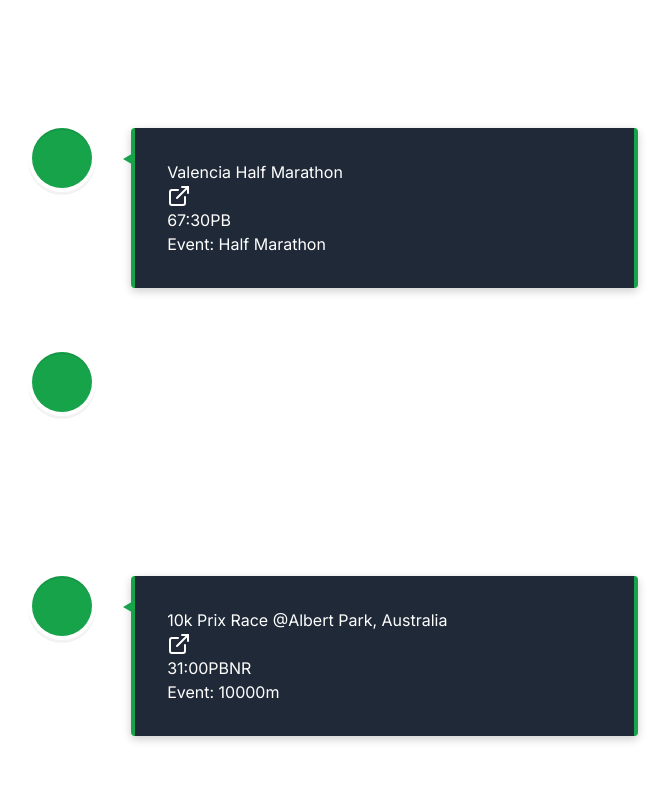
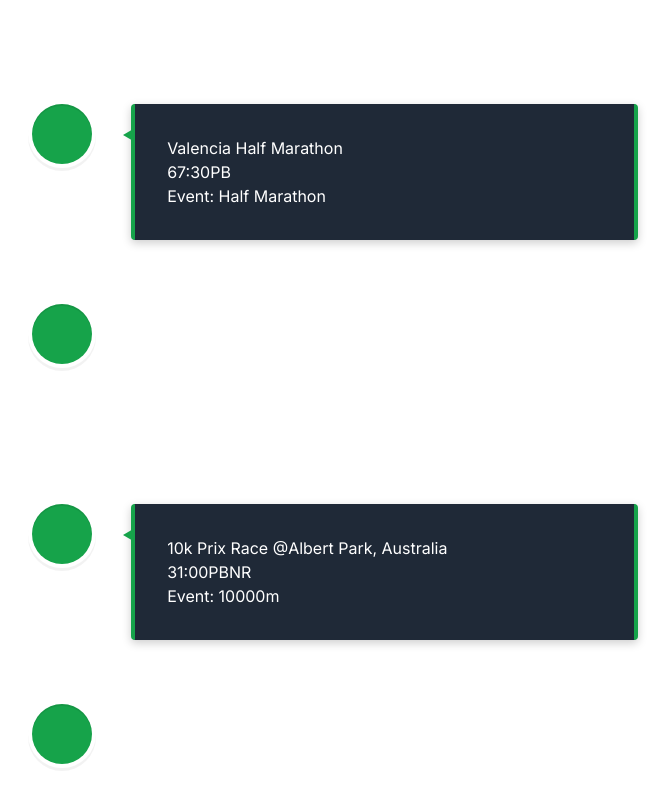
Before and after one commit to eijnehc/lilardtime0-portfolio, a Next.js app: page /races in a window 1280 px wide. Shown: the part 720-1518 px from the top of the page, without its empty margins (578-1250 px from the left). Built offline with nearby package versions, Linux system fonts and the light colour scheme.

Commit message:
Fix alignment

```diff
--- a/src/app/races/page.tsx
+++ b/src/app/races/page.tsx
@@ -72,39 +72,43 @@
               color: "#fff",
             }}
           >
+            <div className="flex flex-col space-y-2">
               <div className="flex items-start justify-between">
                 <h3 className="text-xl font-bold flex justify-between items-top w-full">
                   {race.event}
+                  {race.video ? (
                     <Link href={`/races/${formatDateForURL(race.date)}`}>
                       <ExternalLink />
                     </Link>
+                  ) : null}
                 </h3>
               </div>
               <div className="flex items-center space-x-2">
                 <span className="text-2xl font-bold text-green-600">
                   {race.timing}
                 </span>
-              {race.pb && (
+                {race.pb ? (
                   <span className="bg-green-100 text-green-800 text-xm font-medium px-2.5 py-0.5 rounded flex items-center gap-1">
                     PB
                   </span>
-              )}
-              {race.cr && (
+                ) : null}
+                {race.cr ? (
                   <span className="bg-yellow-100 text-yellow-800 text-xm font-medium px-2.5 py-0.5 rounded flex items-center gap-1">
                     CR
                   </span>
-              )}
-              {race.national_record && (
+                ) : null}
+                {race.national_record ? (
                   <span className="bg-red-100 text-red-800 text-xm font-medium px-2.5 py-0.5 rounded">
                     NR
                   </span>
-              )}
+                ) : null}
               </div>
               {race.event_type && (
                 <span className="text-sm text-gray-400">
                   Event: {race.event_type}
                 </span>
               )}
+            </div>
           </VerticalTimelineElement>
         ))}
       </VerticalTimeline>
```
Lines whose indentation alone changed are shown as unchanged.
